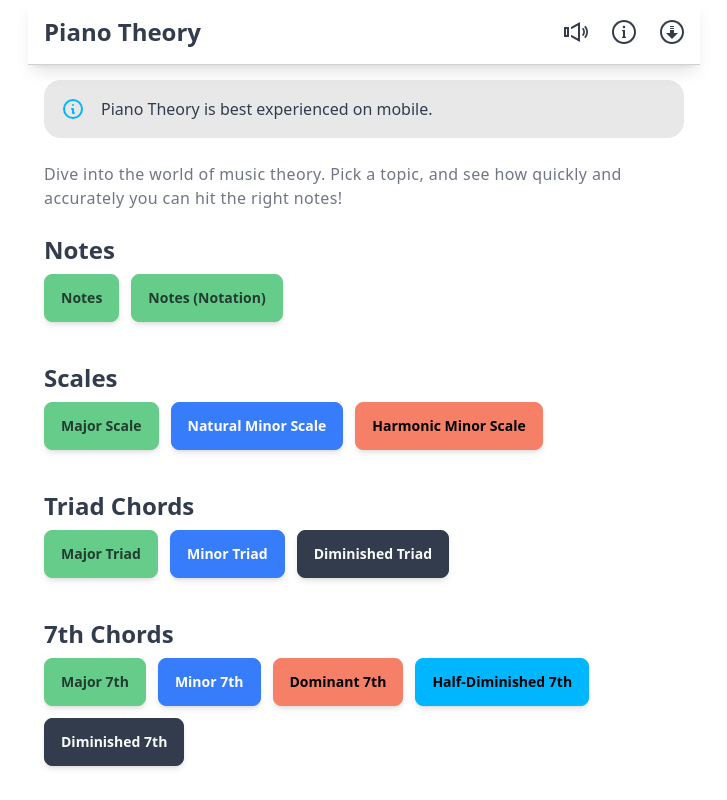
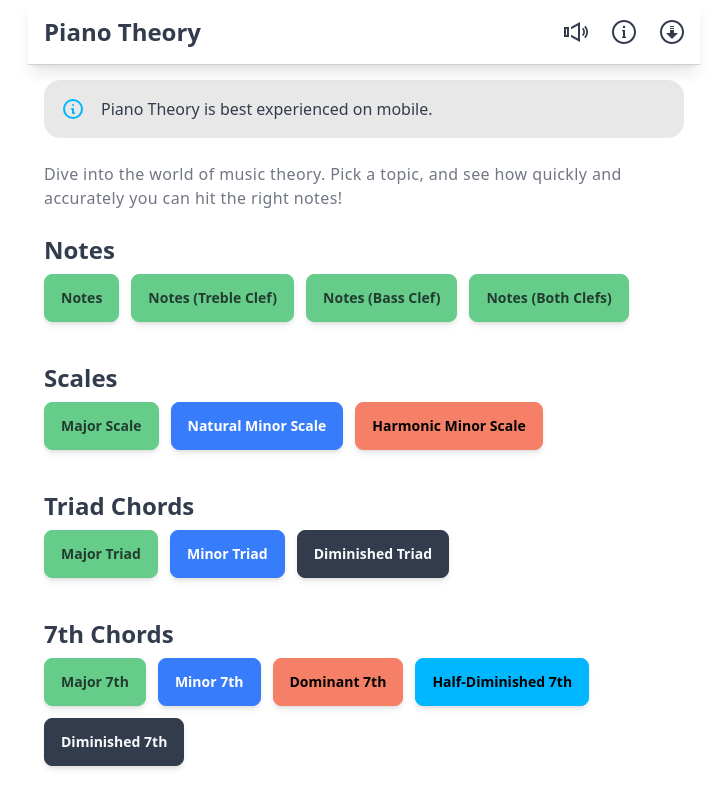
Before and after one commit to joshuarichards001/piano-theory, a React (Vite) app: page / in a window 1280 px wide. Shown: the whole page, without its empty margins (276-1003 px from the left). Built offline with nearby package versions, Linux system fonts and the light colour scheme.

Commit message:
Add treble and bass quiz's

```diff
--- a/src/components/Landing.tsx
+++ b/src/components/Landing.tsx
@@ -51,7 +51,9 @@ export default function Landing() {
         <h2 className="text-2xl mb-2 font-bold">Notes</h2>
         <div className="flex flex-wrap gap-3">
           <QuizButton quizType="notes" />
-          <QuizButton quizType="notes-notation" />
+          <QuizButton quizType="notes-notation-treble" />
+          <QuizButton quizType="notes-notation-bass" />
+          <QuizButton quizType="notes-notation-both" />
         </div>
       </section>
 
--- a/src/components/MusicNotation.tsx
+++ b/src/components/MusicNotation.tsx
@@ -1,11 +1,30 @@
-import { useEffect, useRef } from "react";
+import { useCallback, useEffect, useRef } from "react";
+import { useParams } from "react-router-dom";
 import Vex from "vexflow";
 
 const MusicNotation = ({ note }: { note: string }) => {
   const containerRef = useRef<HTMLDivElement>(null);
+  const quizType =
+    useParams<{ quizType: QuizType }>().quizType || "notes-notation-both";
 
-  const randomNotePosition = () => {
-    const clef = Math.random() < 0.5 ? "treble" : "bass";
+  const getClef = (quizType: QuizType) => {
+    if (quizType === "notes-notation-treble") {
+      return "treble";
+    } else if (quizType === "notes-notation-bass") {
+      return "bass";
+    } else {
+      return "both";
+    }
+  };
+
+  const randomNotePosition = useCallback(() => {
+    let clef = "";
+    const clefPreference = getClef(quizType);
+    if (clefPreference === "both") {
+      clef = Math.random() < 0.5 ? "treble" : "bass";
+    } else {
+      clef = clefPreference;
+    }
 
     let octave = 0;
     if (clef === "treble") {
@@ -15,7 +34,7 @@ const MusicNotation = ({ note }: { note: string }) => {
     }
 
     return { octave, clef };
-  };
+  }, [quizType]);
 
   useEffect(() => {
     if (containerRef.current) {
@@ -50,7 +69,7 @@ const MusicNotation = ({ note }: { note: string }) => {
 
       vf.draw();
     }
-  }, [note]);
+  }, [note, randomNotePosition]);
 
   return <div ref={containerRef} />;
 };
--- a/src/components/Quiz.tsx
+++ b/src/components/Quiz.tsx
@@ -40,7 +40,7 @@ export default function Quiz() {
           {!quizType.includes("notes") && "Start in the first octave."}
         </p>
         <div className="flex justify-between items-end">
-          {quizType === "notes-notation" ? (
+          {quizType.includes("notation") ? (
             <div className="bg-primary rounded-xl">
               <MusicNotation note={quizNote} />
             </div>
--- a/src/constants.ts
+++ b/src/constants.ts
@@ -77,10 +77,30 @@ export const QUIZ_TYPE_DATA_MAP = new Map<QuizType, QuizTypeData>([
     },
   ],
   [
-    "notes-notation",
+    "notes-notation-treble",
     {
       keys: [0],
-      name: "Notes (Notation)",
+      name: "Notes (Treble Clef)",
+      info: "White keys are notes from A to G, repeating. The piano below starts at C. Sharps (♯) and flats (♭) are the black key above or below the white key respectively.",
+      colour: "btn-primary",
+      noteQualities: NOTE_NOTE_QUALITIES,
+    },
+  ],
+  [
+    "notes-notation-bass",
+    {
+      keys: [0],
+      name: "Notes (Bass Clef)",
+      info: "White keys are notes from A to G, repeating. The piano below starts at C. Sharps (♯) and flats (♭) are the black key above or below the white key respectively.",
+      colour: "btn-primary",
+      noteQualities: NOTE_NOTE_QUALITIES,
+    },
+  ],
+  [
+    "notes-notation-both",
+    {
+      keys: [0],
+      name: "Notes (Both Clefs)",
       info: "White keys are notes from A to G, repeating. The piano below starts at C. Sharps (♯) and flats (♭) are the black key above or below the white key respectively.",
       colour: "btn-primary",
       noteQualities: NOTE_NOTE_QUALITIES,
--- a/src/global.d.ts
+++ b/src/global.d.ts
@@ -9,7 +9,9 @@ type Quiz = {
 
 type QuizType =
   | "notes"
-  | "notes-notation"
+  | "notes-notation-treble"
+  | "notes-notation-bass"
+  | "notes-notation-both"
   | "major-scale"
   | "natural-minor-scale"
   | "harmonic-minor-scale"
```
